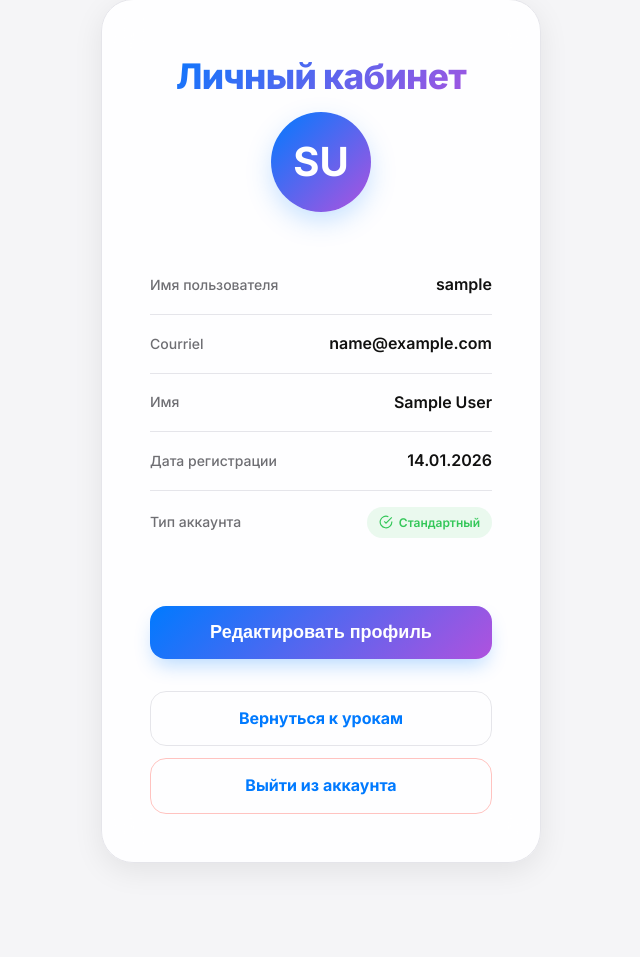
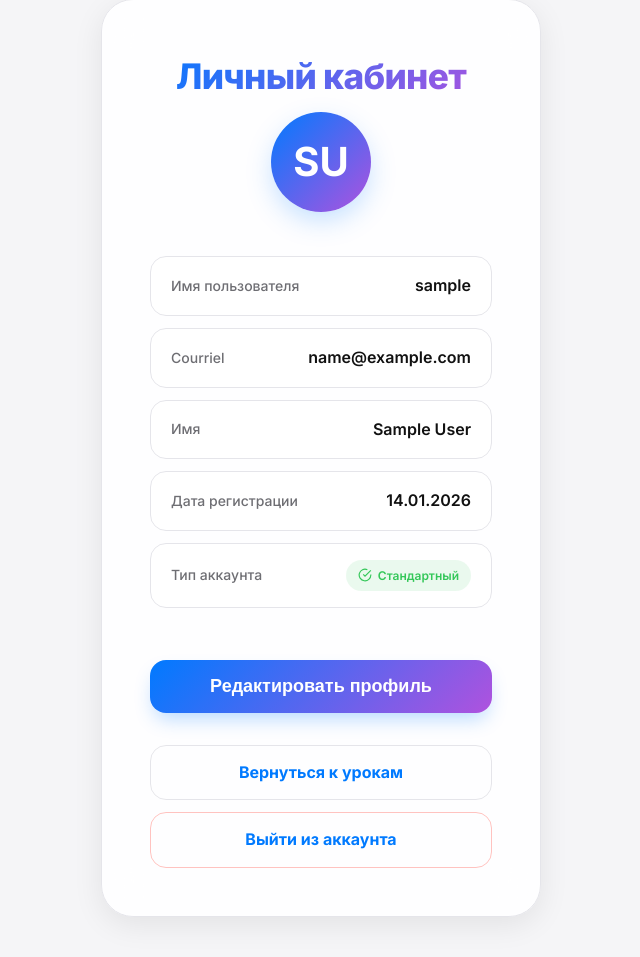
Before and after one commit to bohdanadamenko/Learn_French, a Django app: page /auth/profile/ in a window 1280 px wide. Shown: the part 111-1068 px from the top of the page, without its empty margins (319-959 px from the left). Before the commit the page ends 976 px from the top, so only its background shows below. Run offline with Django 4.2, Linux system fonts and the light colour scheme; the visitor is signed in with stand-in values (Sample User, id 1); some libraries are stand-ins or nearby versions.

Commit message:
style: update profile info items with full border instead of bottom border

```diff
--- a/apps/users/templates/users/profile.html
+++ b/apps/users/templates/users/profile.html
@@ -24,18 +24,29 @@
         .profile-info {
             text-align: left;
             margin-bottom: 24px;
+            display: flex;
+            flex-direction: column;
+            gap: 12px;
         }
 
         .profile-info-item {
             display: flex;
             justify-content: space-between;
             align-items: center;
-            padding: 16px 0;
-            border-bottom: 1px solid var(--glass-border);
+            padding: 16px 20px;
+            border: 1px solid var(--glass-border);
+            border-radius: 16px;
+            background: rgba(255, 255, 255, 0.5);
+            transition: all 0.2s ease;
         }
 
-        .profile-info-item:last-child {
-            border-bottom: none;
+        [data-theme="dark"] .profile-info-item {
+            background: rgba(255, 255, 255, 0.03);
+        }
+
+        .profile-info-item:hover {
+            border-color: var(--accent-primary);
+            transform: translateX(4px);
         }
 
         .profile-info-label {
```
